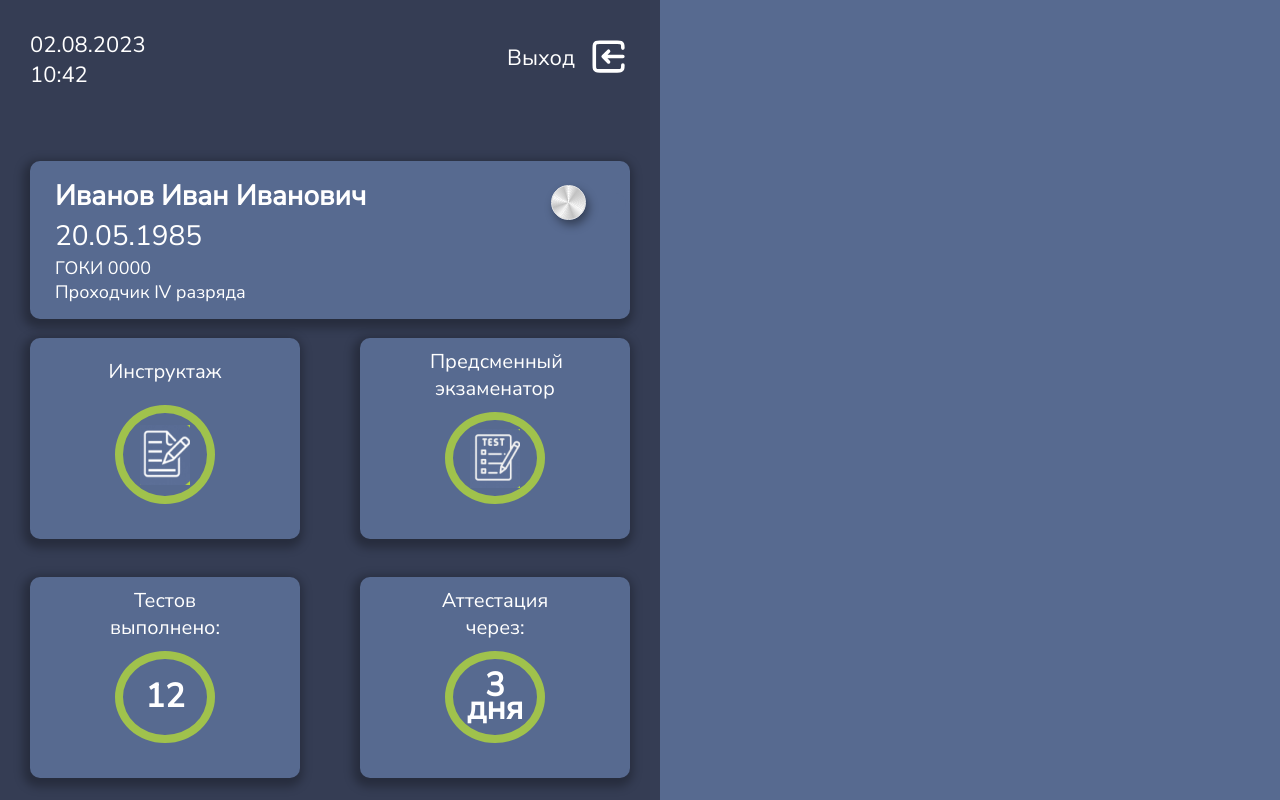
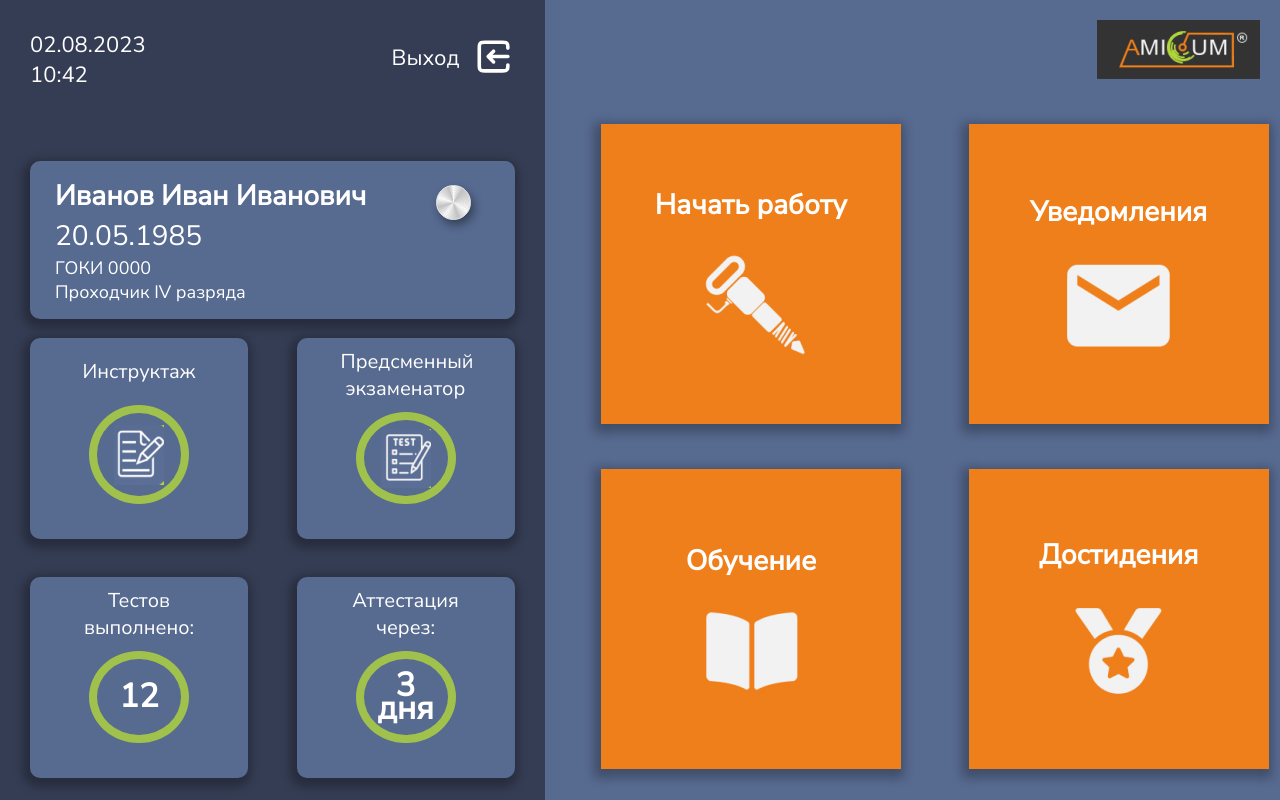
Before and after one commit to AlinaK96/Vue3-Mining, a Vue app: page /main in a window 1280 px wide. Built offline with nearby package versions, Linux system fonts and the light colour scheme.

Commit message:
блок с основными карточкаи

```diff
--- a/src/components/InfoBlock.vue
+++ b/src/components/InfoBlock.vue
@@ -1,7 +1,8 @@
 <template>
-    <div>
+    <section class="main-info">
+        <img src="../assets/img/png/Logo.png" alt="Упс.." class="logo">
         <InfoCard />
-    </div>
+    </section>
 
 </template>
 
--- a/src/components/UI/cards/InfoCard.vue
+++ b/src/components/UI/cards/InfoCard.vue
@@ -1,6 +1,10 @@
 <template>
-    <div class="info__card">
-        <router-link :to=item.link v-for="item in cards" :key=item.id :title=item.title>
+    <div class="info__cards">
+        <router-link :to=item.link v-for="item in cards"
+                    :key=item.id
+                    :title=item.title
+                    class="info__card"
+        >
             <p>{{ item.title }}</p>
             <img :src=item.img alt="Упс..">
         </router-link>
--- a/src/styles/base/base.css
+++ b/src/styles/base/base.css
@@ -27,3 +27,17 @@ body {
 .center button:hover{
     opacity: .7;
 }
+
+.logo{
+    position: fixed;
+    top: 20px;
+    right: 20px;
+}
+
+@media (max-width: 833px){
+    .logo{
+        position: absolute;
+        top: 10px;
+        right: 10px;
+    }
+}
--- a/src/styles/base/lighTheme.css
+++ b/src/styles/base/lighTheme.css
@@ -36,3 +36,9 @@ html.light .personal__link:hover{
     -moz-box-shadow: 4px 4px 8px -1px rgba(239, 127, 27, 0.63);
     box-shadow: 4px 4px 8px -1px rgba(239, 127, 27, 0.63);
 }
+
+html.light .info__card:hover{
+    -webkit-box-shadow: 0px 3px 18px 7px rgba(53, 61, 84, 0.71);
+    -moz-box-shadow: 0px 3px 18px 7px rgba(53, 61, 84, 0.71);
+    box-shadow: 0px 3px 18px 7px rgba(53, 61, 84, 0.71);
+}
--- /dev/null
+++ b/src/styles/components/infoBlock.css
@@ -0,0 +1,70 @@
+.main-info {
+    position: relative;
+    display: flex;
+    flex-direction: column;
+    align-items: center;
+    height: 100vh;
+    min-height: 720px;
+    width: 900px;
+    padding: 42px 0px 31px 45px;
+}
+
+.info__cards{
+    margin-top: auto;
+    display: flex;
+    flex-wrap: wrap;
+    justify-content: space-around;
+    gap: 45px;
+}
+
+.info__card{
+    display: flex;
+    flex-direction: column;
+    justify-content: center;
+    align-items: center;
+    width: 300px;
+    height: 300px;
+    background-color: var(--main-content);
+    font-size: 28px;
+    font-weight: 600;
+    color: var(--font-primary);
+    -webkit-box-shadow: -2px 4px 10px 5px rgba(0, 0, 0, 0.27);
+    -moz-box-shadow: -2px 4px 10px 5px rgba(0, 0, 0, 0.27);
+    box-shadow: -2px 4px 10px 5px rgba(0, 0, 0, 0.27);
+}
+
+.info__card p{
+    padding-bottom: 25px;
+}
+
+.info__card:hover{
+    -webkit-box-shadow: 4px 4px 8px -1px rgba(160, 194, 76, 0.63);
+    -moz-box-shadow: 4px 4px 8px -1px rgba(160, 194, 76, 0.63);
+    box-shadow: 4px 4px 8px -1px rgba(160, 194, 76, 0.63);
+}
+
+/* @media (min-width: 1200px) and (max-width: 1439px){
+    .main-info {
+        width: 750px;
+    }
+    .info__card{
+        width: 250px;
+        height: 250px;
+    }
+}
+
+@media (max-width: 1200px){
+    .info__card{
+        width: 200px;
+        height: 200px;
+    }
+} */
+
+@media (max-width: 833px) {
+    .main-info {
+        min-height: 666px;
+        height: 667px;
+        width: 100%;
+        padding: 31px 30px 44px;
+    }
+}
--- a/src/styles/components/sidebar.css
+++ b/src/styles/components/sidebar.css
@@ -36,7 +36,7 @@
 
 @media (min-width: 1200px) and (max-width: 1439px) {
     .sidebar {
-        position: fixed;
+        position: relative;
         min-height: 100vh;
         width: 660px;
         overflow-y: auto;
--- a/src/styles/main.css
+++ b/src/styles/main.css
@@ -6,3 +6,4 @@
 
 @import url('./components/sidebar.css');
 @import url('./components/personalCard.css');
+@import url('./components/infoBlock.css');
```
